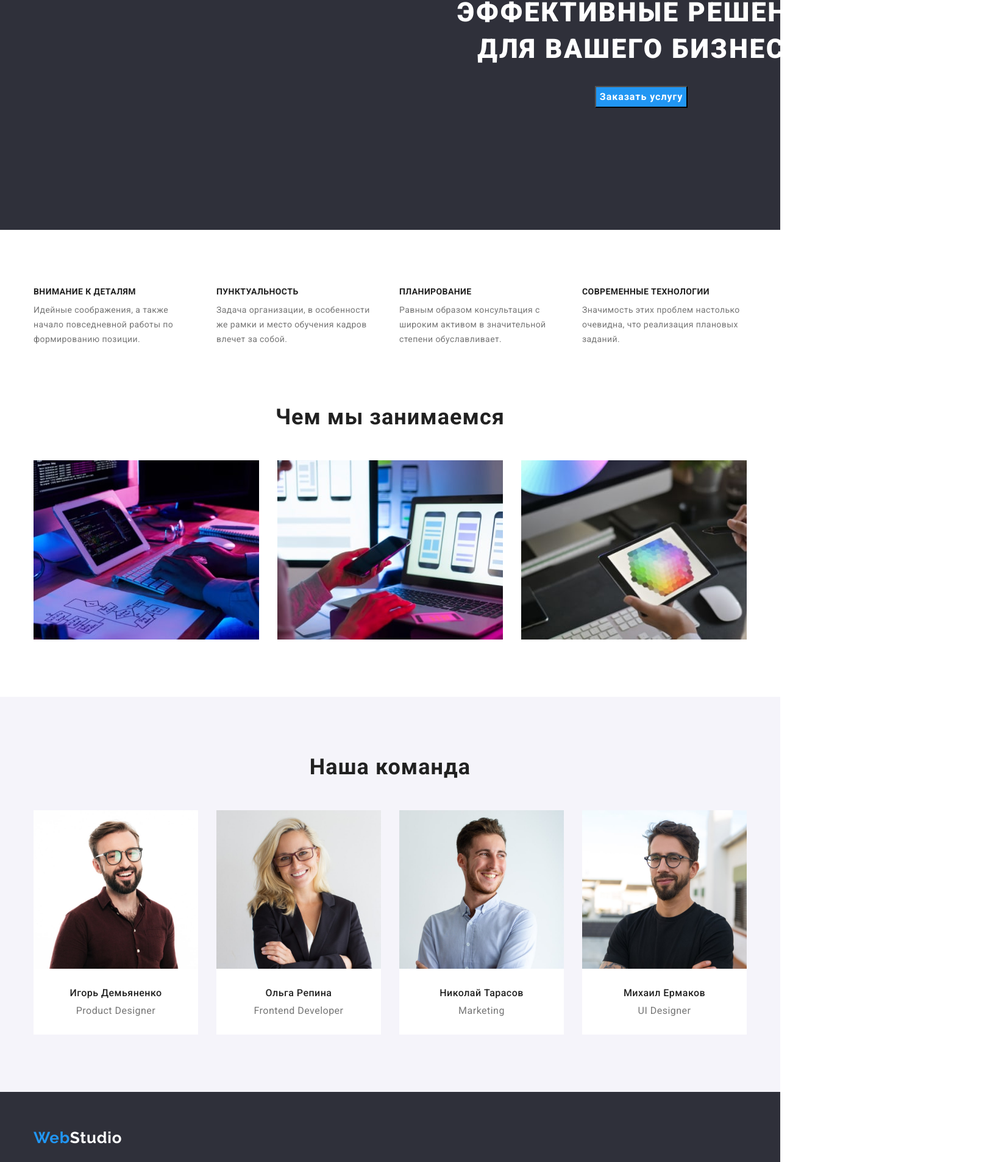
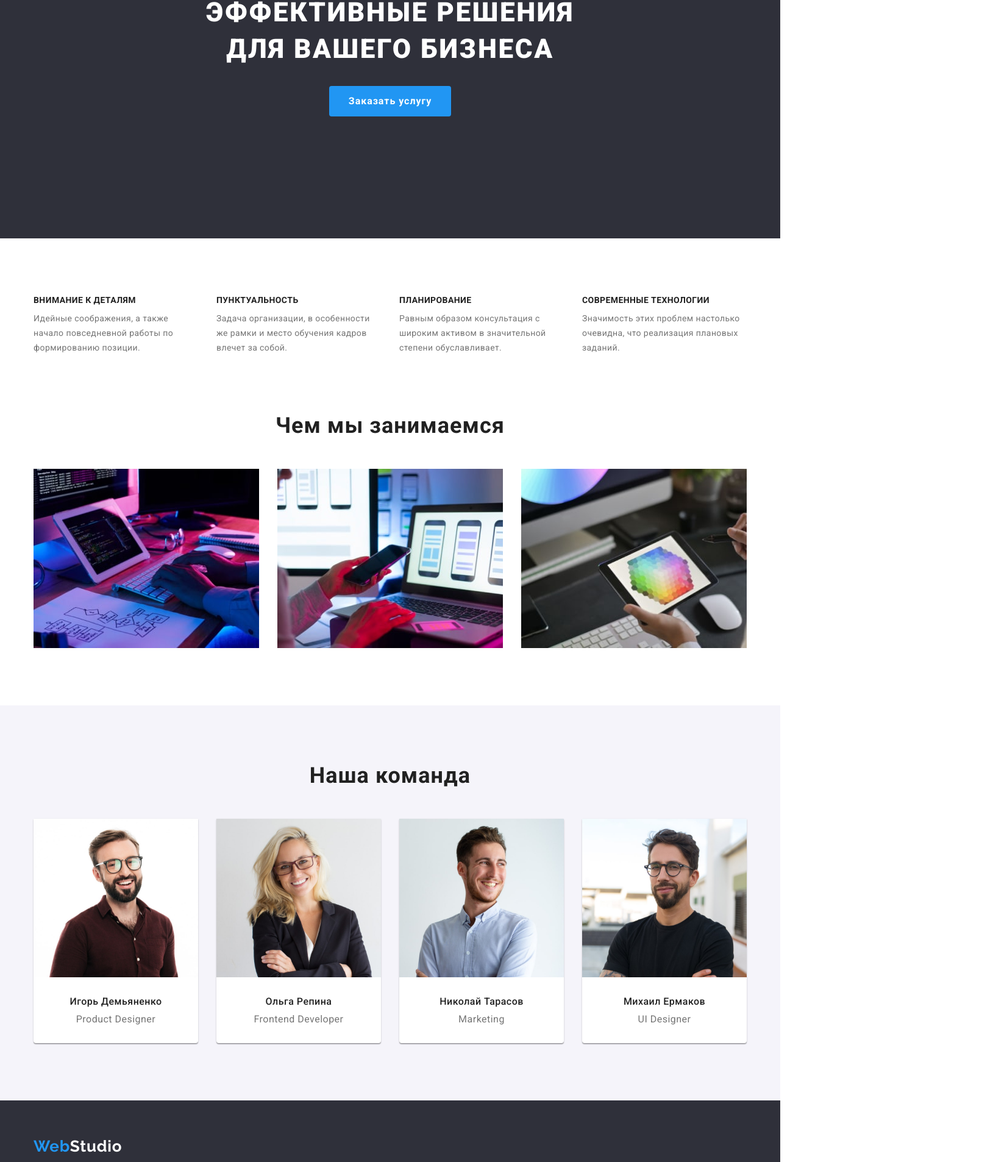
Before and after one commit to henkmoody7/goit-markup-hw-03, a plain HTML site: page index.html in a window 1280 px wide. Shown: the part 290-2196 px from the top of the page at 61% size, 1652 px wide, since content can reach past the window. Drawn offline with nearby package versions, Linux system fonts and the light colour scheme; files whose address does not match are found by name.

Commit message:
fix some mistake

```diff
--- a/css/styles.css
+++ b/css/styles.css
@@ -7,6 +7,8 @@
   --standard-margin: 30px;
   --section-padding: 94px;
   --border-style: 1px solid #eeeeee;
+  --shadow: 0px 1px 3px rgba(0, 0, 0, 0.12), 0px 1px 1px rgba(0, 0, 0, 0.14),
+    0px 2px 1px rgba(0, 0, 0, 0.2);
 }
 
 body {
@@ -63,14 +65,14 @@ button {
 }
 /* --------------------------------HEADER-------------------------------------- */
 .header {
-  padding-top: 24px;
-  padding-bottom: 25px;
   border-bottom: var(--border-style);
 }
 .logo {
+  padding-top: 24px;
+  padding-bottom: 25px;
   margin-right: 93px;
 
-  font-family: 'Raleway';
+  font-family: 'Raleway', sans-serif;
   font-weight: 700;
   font-size: 26px;
   line-height: 1.2;
@@ -95,6 +97,10 @@ button {
   margin-right: auto;
 }
 .header-link {
+  display: block;
+  padding-top: 32px;
+  padding-bottom: 32px;
+
   font-weight: 500;
   font-size: 14px;
   line-height: 1.14;
@@ -111,6 +117,10 @@ button {
 }
 
 .header-contact {
+  display: block;
+  padding-top: 32px;
+  padding-bottom: 32px;
+
   font-weight: 500;
   font-size: 14px;
   line-height: 1.14;
@@ -126,7 +136,7 @@ button {
 }
 /* --------------------------------MAIN-------------------------------------- */
 .hero {
-  padding: 200px 452px;
+  padding: 200px 0;
   background-color: #2f303a;
   text-align: center;
 }
@@ -143,6 +153,10 @@ button {
 }
 
 .hero-button {
+  padding: 10px 32px;
+  border: none;
+  border-radius: 4px;
+
   font-family: inherit;
   font-weight: 700;
   font-size: 16px;
@@ -216,12 +230,11 @@ button {
   background-color: #ffffff;
   flex-basis: calc(100% / 4 - 4 * var(--standard-margin));
   margin: calc(var(--standard-margin) / 2);
+  border-radius: 0px 0px 4px 4px;
+  box-shadow: var(--shadow);
 }
-.team-card {
-  text-align: center;
-}
+
 .team-low-tittle {
-  margin-top: var(--standard-margin);
   margin-bottom: 10px;
 
   font-weight: 500;
@@ -232,12 +245,15 @@ button {
   color: var(--tittle-color);
 }
 .team-text {
-  margin-bottom: var(--standard-margin);
   font-size: 16px;
   line-height: 1.19;
   text-align: center;
   letter-spacing: 0.03em;
   color: var(--text-color);
+}
+.team-content {
+  padding-top: 30px;
+  padding-bottom: 30px;
 }
 
 /* --------------------------------FOOTER-------------------------------------- */
@@ -278,7 +294,7 @@ button {
   justify-content: center;
   margin-bottom: 50px;
 }
-.filter-item {
+.filter-item:not(:last-child) {
   margin-right: 8px;
 }
 .filter-btn {
--- a/index.html
+++ b/index.html
@@ -123,29 +123,37 @@
           <li class="team-item">
             <div class="team-card">
               <img src="./images/page-one/member1.jpg" alt="фото Игоря" width="270" />
+              <div class="team-content">
                 <h3 class="team-low-tittle">Игорь Демьяненко</h3>
                 <p lang="en" class="team-text">Product Designer</p>
+              </div>
             </div>
           </li>
           <li class="team-item">
             <div class="team-card">
               <img src="./images/page-one/member2.jpg" alt="фото Ольги" width="270" />
+              <div class="team-content">
                 <h3 class="team-low-tittle">Ольга Репина</h3>
                 <p lang="en" class="team-text">Frontend Developer</p>
+              </div>
             </div>
           </li>
           <li class="team-item">
             <div class="team-card">
               <img src="./images//page-one/member3.jpg" alt="фото Николая" width="270" />
+              <div class="team-content">
                 <h3 class="team-low-tittle">Николай Тарасов</h3>
                 <p lang="en" class="team-text">Marketing</p>
+              </div>
             </div>
           </li>
           <li class="team-item">
             <div class="team-card">
               <img src="./images//page-one/member4.jpg" alt="фото Михаила" width="270" />
+              <div class="team-content">
                 <h3 class="team-low-tittle">Михаил Ермаков</h3>
                 <p lang="en" class="team-text">UI Designer</p>
+              </div>
             </div>
           </li>
         </ul>
```
Lines whose indentation alone changed are shown as unchanged.
